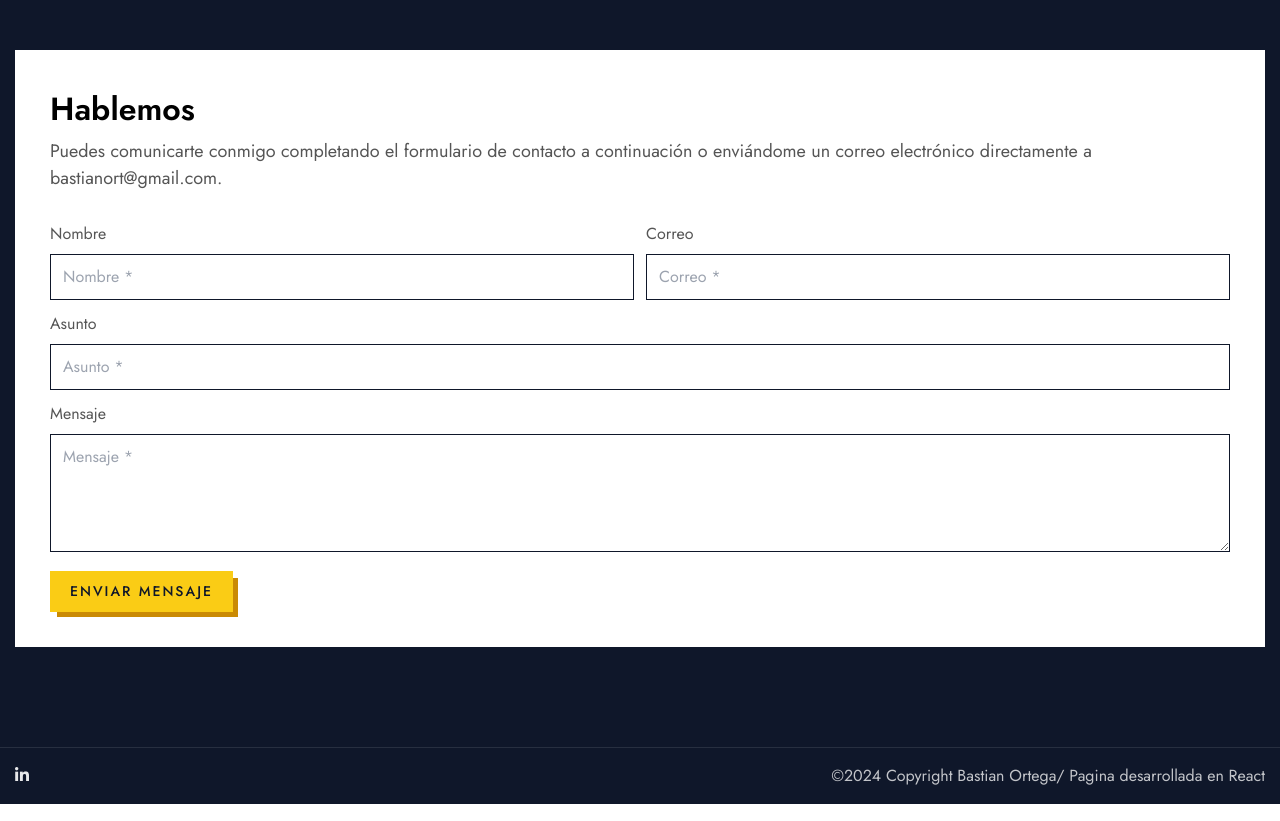
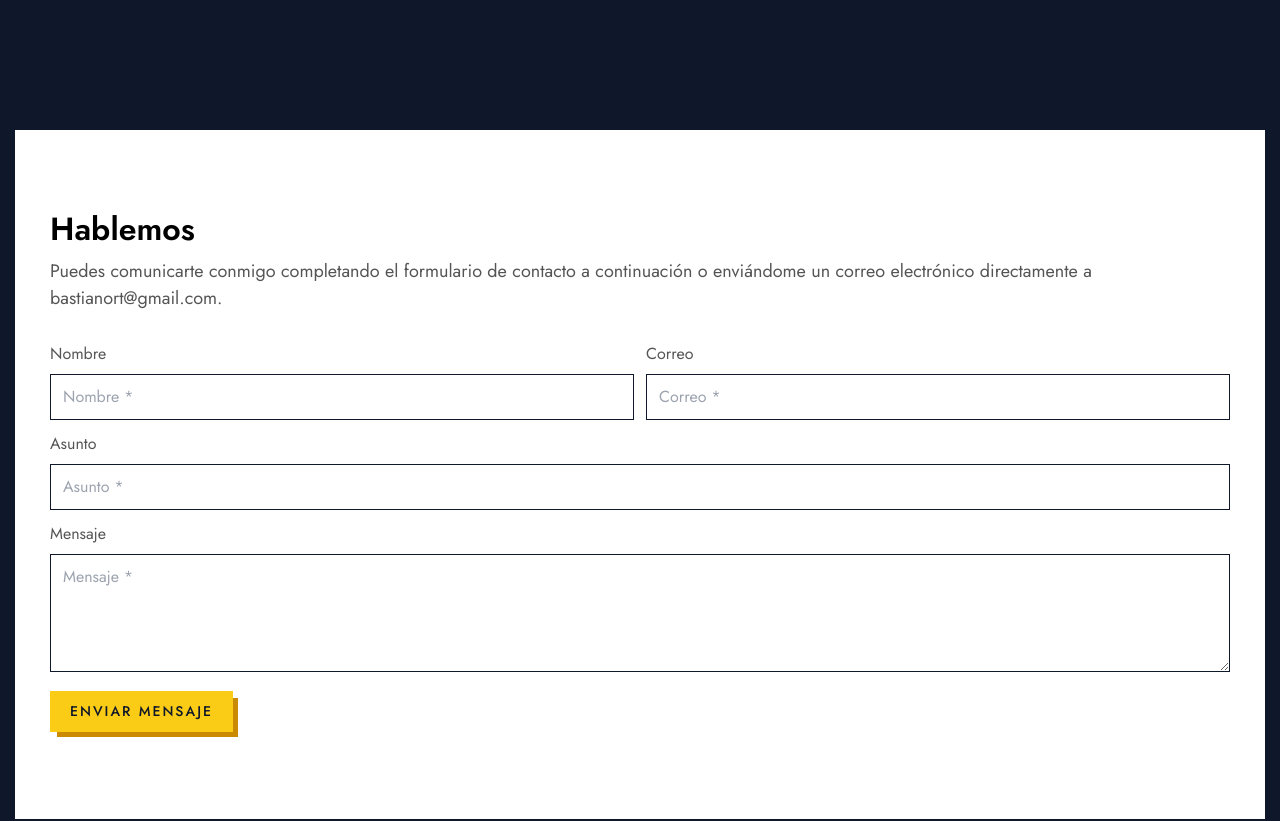
Before and after one commit to bastianorte/portafolio-, a React (Vite) app: page / in a window 1280 px wide. Shown: the part 4160-4981 px from the top of the page. Built offline with nearby package versions, Linux system fonts and the light colour scheme.

Commit message:
Ajustes actualizar

```diff
--- a/package.json
+++ b/package.json
@@ -23,13 +23,13 @@
     "@types/react": "^18.2.15",
     "@types/react-dom": "^18.2.7",
     "@vitejs/plugin-react": "^4.0.3",
-    "autoprefixer": "^10.4.15",
+    "autoprefixer": "^10.4.21",
     "eslint": "^8.45.0",
     "eslint-plugin-react": "^7.32.2",
     "eslint-plugin-react-hooks": "^4.6.0",
     "eslint-plugin-react-refresh": "^0.4.3",
-    "postcss": "^8.4.29",
-    "tailwindcss": "^3.3.3",
+    "postcss": "^8.5.3",
+    "tailwindcss": "^3.4.17",
     "vite": "^4.4.5"
   }
 }
--- a/src/components/Contact/contact.jsx
+++ b/src/components/Contact/contact.jsx
@@ -9,9 +9,9 @@ export default function Contact() {
         <section data-scroll-data="4" id="contactus" className="section contactus-section bg-slate-900" style={{ "backgroundImage": "url(img/effect/bg-effect-3.png)", "backgroundRepeat": "no-repeat", "backgroundSize": "cover", "backgroundPosition": "center"}}>
             <div className="container">
                 <div className="grid grid-cols-12">
-                    <div className="col-span-12 lg:col-span-12 ">
-                        <div className="p-[25px] md:p-[35px] bg-white">
-                            <h6 className="text-[32px] font-[600] text-black mb-[5px]">Hablemos</h6>
+                    <div className="col-span-12 lg:col-span-12">
+                        <div className="p-[25px] md:p-[35px] bg-white mt-20">
+                            <h6 className="text-[32px] font-[600] text-black mb-[5px] mt-10">Hablemos</h6>
                             <p className="text-[18px] mb-[30px]">Puedes comunicarte conmigo completando el formulario de contacto a continuación o enviándome un correo electrónico directamente a bastianort@gmail.com.</p>
                             <form id="contact-form" method="POST">
                                 <div className="grid grid-cols-12 gap-3">
@@ -43,6 +43,8 @@ export default function Contact() {
                                         <div className="send">
                                             <button className="px-btn px-btn-theme2" type="button" value="Send">Enviar mensaje</button>
                                         </div>
+                                    </div>
+                                    <div className="col-span-12 mt-10">
                                     </div>
                                 </div>
                             </form>
--- a/src/components/Footer/footer.jsx
+++ b/src/components/Footer/footer.jsx
@@ -19,7 +19,7 @@ function Footer() {
                         </div>
                     </div>
                     <div className="col-span-12 md:col-span-6 text-center md:text-right">
-                        <p className="m-0 text-white text-opacity-75">©2024 Copyright Bastian Ortega/ Pagina desarrollada en React</p>
+                        <p className="m-0 text-white text-opacity-75">©2025 Copyright Bastian Ortega/ Pagina desarrollada en React</p>
                     </div>
                 </div>
             </div>
--- a/src/components/Header/header.jsx
+++ b/src/components/Header/header.jsx
@@ -19,7 +19,7 @@ export default function Header() {
     const header_menus = [
         { id:0, name:'Home', scroll_link:'home' },
         { id:3, name:'Portfolio', scroll_link:'portfolio' },
-        { id:2, name:'Skills', scroll_link:'skill' },
+        { id:1, name:'Skills', scroll_link:'services' },
         { id:4, name:'Contacto', scroll_link:'contactus' }
     ]
     return (
--- a/src/components/Origin/krinky.jsx
+++ b/src/components/Origin/krinky.jsx
@@ -1,7 +1,6 @@
 import Header from "../Header/header"
 import Banner from "../Banner/banner"
 import ServiceList from "../Service/service"
-import SkillList from "../Skills/skill"
 import Work from "../Work/work"
 import Contact from "../Contact/contact"
 import Footer from "../Footer/footer"
--- a/src/components/Work/work.jsx
+++ b/src/components/Work/work.jsx
@@ -67,7 +67,21 @@ export default function Work() {
 
     const projectDetails = [
 
-
+        {
+            title: 'Paginas Web varias',
+            description: 'Programación de paginas optimizadas y responsivas en HTML, CSS y JS',
+            images: ['img/web1.jpg', 'img/web2.jpg', 'img/web3.jpg', 'img/web4.jpg'],
+            details: [
+                {
+                    title: 'Portafolio HTML + CSS',
+                    web: 'https://bastianorte.github.io/portafolio/',
+                },
+                {
+                    title: 'Pagina Fabrica',
+                    web: 'https://bastianorte.github.io/fabrica/',
+                },
+            ]
+        },
         {
             title: 'Paginas Web varias',
             description: 'Programación de paginas optimizadas y responsivas en HTML, CSS y JS',
--- a/tailwind.config.js
+++ b/tailwind.config.js
@@ -1,6 +1,6 @@
 /** @type {import('tailwindcss').Config} */
 
-const colors = require('tailwindcss/colors')
+import colors from 'tailwindcss/colors'
 
 module.exports = {
   content: ["./src/**/*.{js,jsx,ts,tsx}"],
```
Also changed, not shown: 1 other file (tests, documents, lock files or other folders).
